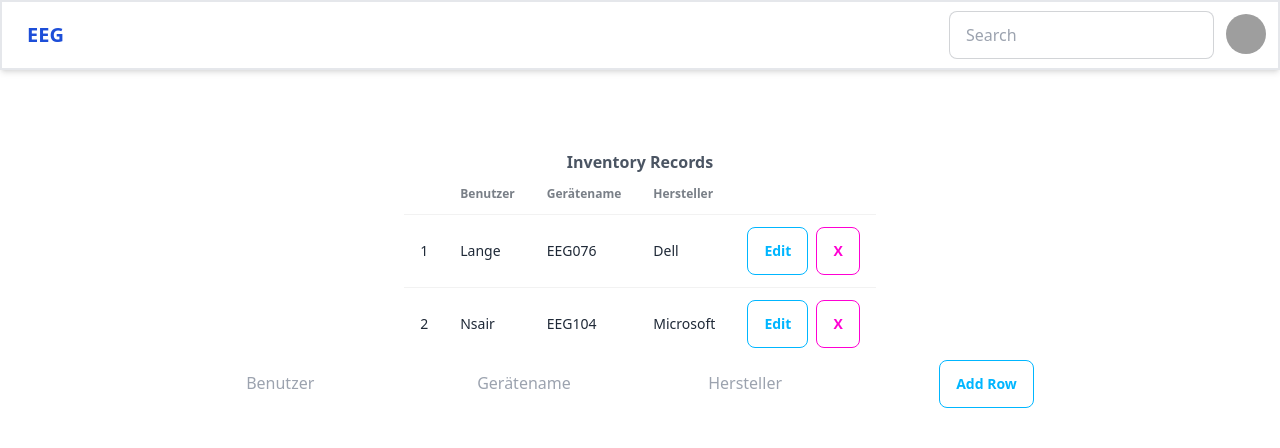
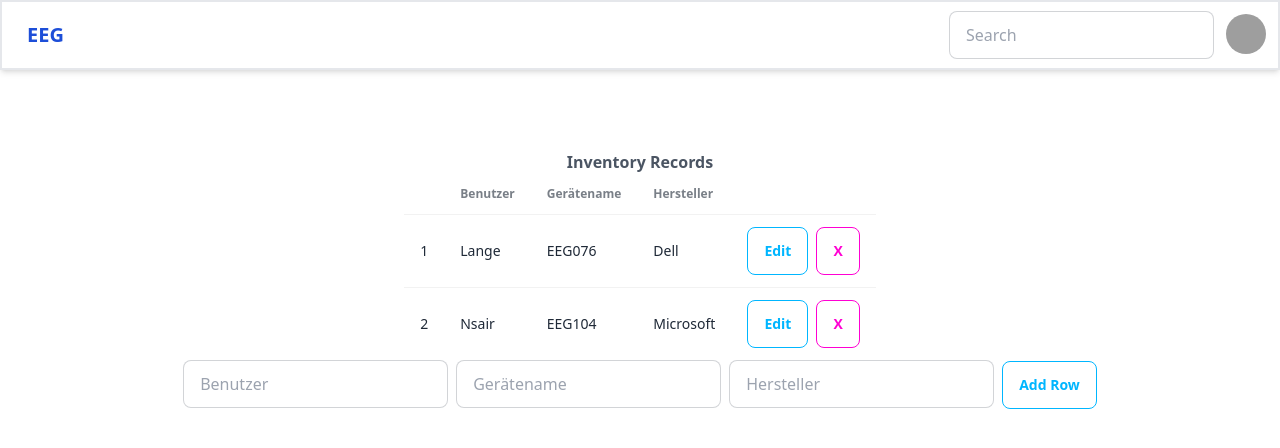
Before and after one commit to KrishnaA01/investerlist, a React (Vite) app: page / in a window 1280 px wide. Shown: the top 448 px of the page. Built offline with nearby package versions, Linux system fonts and the light colour scheme; grey boxes are pictures that could not be loaded.

Commit message:
improved button designs

```diff
--- a/src/App.jsx
+++ b/src/App.jsx
@@ -56,11 +56,13 @@ function App() {
         />
         <div>
           <input
+            className="input input-bordered mr-2"
             placeholder="Benutzer"
             value={newRow.benutzer}
             onChange={(e) => setNewRow({ ...newRow, benutzer: e.target.value })}
           />
           <input
+            className="input input-bordered mr-2"
             placeholder="Gerätename"
             value={newRow.gerätename}
             onChange={(e) =>
@@ -68,6 +70,7 @@ function App() {
             }
           />
           <input
+            className="input input-bordered mr-2"
             placeholder="Hersteller"
             value={newRow.hersteller}
             onChange={(e) =>
```
